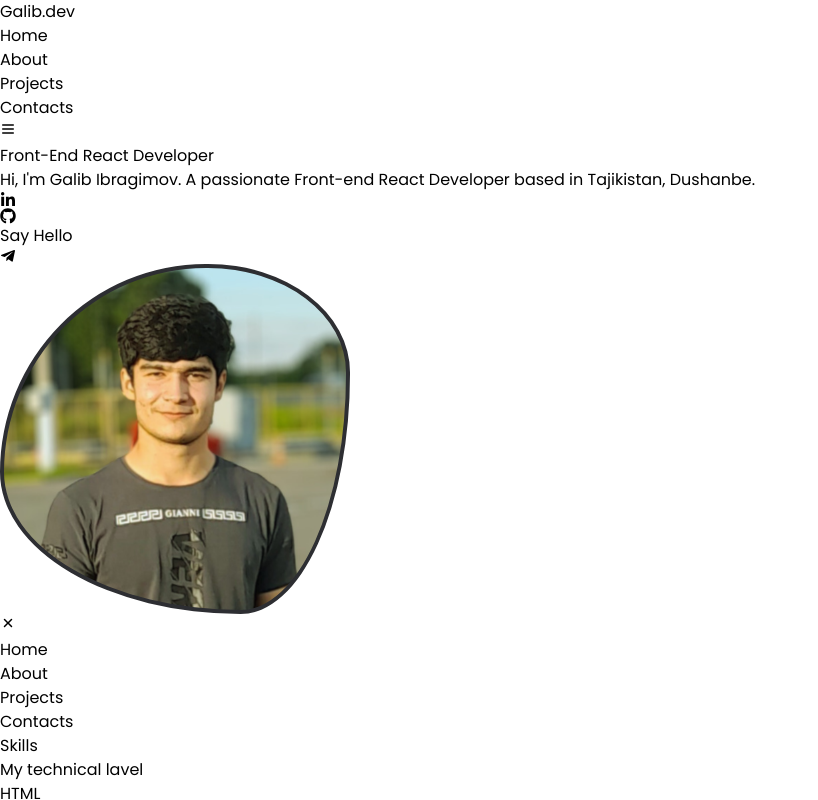
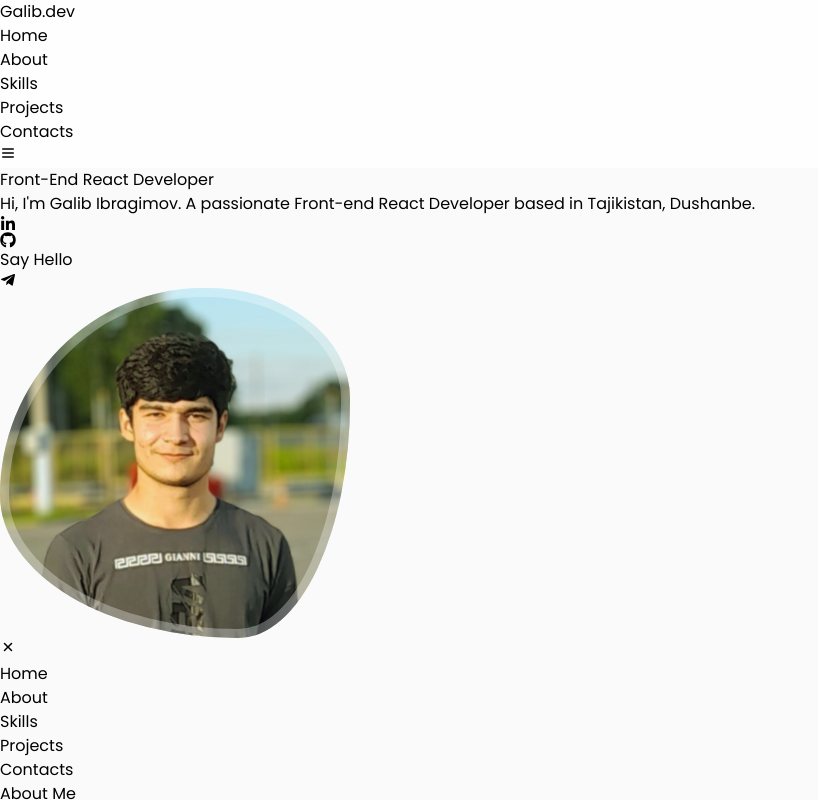
Before and after one commit to galibibr/portfolio, a React (Vite) app: page / in a window 1280 px wide. Both pictures are taken after a click on the button 8 px from the left and 129 px from the top of the page. Shown: the top 800 px of the page, without its empty margins (0-818 px from the left). Built offline with nearby package versions, Linux system fonts and the light colour scheme.

Commit message:
About me

```diff
--- a/src/App.css
+++ b/src/App.css
@@ -1,12 +1,27 @@
+body {
+   background-color: rgb(250, 250, 250);
+}
+
+body::-webkit-scrollbar {
+   width: 8px;
+   background: white;
+}
+
+body::-webkit-scrollbar-thumb {
+   background: #929292;
+   border-radius: 10px;
+}
+
 .im {
    background-image: url('assets/Me.png');
    width: 350px;
    height: 350px;
+   /* filter: grayscale(20%); */
+   box-shadow: inset 0 0 0 9px rgb(255 255 255 / 30%);
    animation: profile__animate 8s ease-in-out infinite;
    background-repeat: no-repeat;
    background-size: cover;
-   border: 4px solid #2d2e32;
-   background-position: 50% 90%;
+   background-position: 50% 50%;
    @media (max-width: 768px) {
       width: 260px;
       height: 260px;
@@ -17,11 +32,9 @@
    0% {
       border-radius: 60% 40% 30% 70%/60% 30% 70% 40%;
    }
-
    50% {
       border-radius: 30% 60% 70% 40%/50% 60% 30% 60%;
    }
-
    100% {
       border-radius: 60% 40% 30% 70%/60% 30% 70% 40%;
    }
@@ -33,3 +46,11 @@
    backdrop-filter: saturate(180%) blur(5px);
    background: hsla(0, 0%, 100%, .8);
 }
+
+/* .pr {
+   transform: translateY(0%);
+   transition:  10s ease-in-out 0s;
+}
+.pr:hover {
+   transform: translateY(-100%);
+} */
--- a/src/App.jsx
+++ b/src/App.jsx
@@ -4,6 +4,11 @@ import { FaGithub, FaLinkedinIn } from "react-icons/fa";
 import { HiOutlineMenu } from "react-icons/hi";
 import { IoClose } from "react-icons/io5";
 import { FaTelegramPlane } from "react-icons/fa";
+import myImg from "./assets/Me.png";
+import { PiMedal } from "react-icons/pi";
+import { MdOutlineWorkOutline } from "react-icons/md";
+import { BiSupport } from "react-icons/bi";
+import { FaSheetPlastic } from "react-icons/fa6";
 
 // text color #2d2e32
 
@@ -16,7 +21,7 @@ const App = () => {
         modal ? "overflow-hidden" : "overflow-auto"
       }`}>
       {/* Nav */}
-      <nav className="shadow-[0px_0px_10px_0.1px] shadow-black/10 flex justify-between fixed top-0 w-full px-[35px] py-[10px] bg-nav">
+      <nav className="shadow-[0px_0px_10px_0.1px] shadow-black/10 flex justify-between fixed top-0 z-30 w-full px-[35px] py-[10px] bg-nav">
         <a href="/" className="text-[22px] font-[700]">
           Galib.dev
         </a>
@@ -33,6 +38,13 @@ const App = () => {
               className="text-[#2d2e32]/80 hover:text-black hover:font-[600] hover:scale-[0.90] duration-200"
               href="#">
               About
+            </a>
+          </li>
+          <li>
+            <a
+              className="text-[#2d2e32]/80 hover:text-black hover:font-[600] hover:scale-[0.90] duration-200"
+              href="#">
+              Skills
             </a>
           </li>
           <li>
@@ -58,9 +70,9 @@ const App = () => {
         </button>
       </nav>
       {/* Header */}
-      <header className="">
+      <header>
         {/* info */}
-        <div className="md:max-w-[1000px] max-w-[550px] mt-[100px] mx-auto px-[25px] gap-[40px] md:gap-0 md:py-[80px] flex flex-col-reverse md:grid md:grid-cols-2">
+        <div className="md:max-w-[1000px] max-w-[550px] mt-[100px] mx-auto px-[25px] gap-[40px] md:gap-0 py-[80px] flex flex-col-reverse md:grid md:grid-cols-2">
           <div className="flex flex-col justify-center text-center md:text-start items-center md:items-start gap-[22px]">
             <p className="md:text-[56px] text-[38px] font-[700] leading-[44px] md:leading-[70px]">
               Front-End React Developer
@@ -86,9 +98,9 @@ const App = () => {
               <a
                 href="https://t.me/galibibr"
                 target="_blank"
-                className="bg-[#2d2e32] text-white flex items-center px-[16px] py-[10px] gap-[7px] rounded-[15px] text-[14px] hover:bg-black hover:scale-[0.95] duration-200">
+                className="bg-[#2d2e32] text-white flex items-center px-[22px] py-[14px] md:px-[26px] md:py-[17px] gap-[7px] rounded-[15px] text-[14px] hover:bg-black hover:scale-[0.95] duration-200">
                 <p className="font-[600]">Say Hello</p>
-                <FaTelegramPlane />
+                <FaTelegramPlane className="text-[20px]"/>
               </a>
             </div>
           </div>
@@ -116,6 +128,9 @@ const App = () => {
               <a href="#">About</a>
             </li>
             <li>
+              <a href="#">Skills</a>
+            </li>
+            <li>
               <a href="#">Projects</a>
             </li>
             <li>
@@ -124,9 +139,57 @@ const App = () => {
           </ul>
         </div>
       )}
+      {/* About me */}
+      <section className="max-w-[1000px] mx-auto px-[25px] border mb-[50px]">
+        <p className="text-center md:text-[38px] text-[30px] font-[600]">About Me</p>
+        <p className="text-center">My introduction</p>
+        <div className="grid md:gap-0 gap-[40px] md:grid-cols-2 py-[40px] md:py-[60px]">
+          <div className="md:pr-[60px] flex justify-center md:justify-start">
+            <img
+              className="md:w-[350px] md:h-[350px] w-[260px] h-[260px] object-cover rounded-[20px]"
+              src={myImg}
+              alt="Galib"
+            />
+          </div>
+          <div className="flex flex-col justify-between gap-[25px] md:gap-0 text-center md:text-start">
+            <div className="grid grid-cols-3 gap-[10px]">
+              <div className="border rounded-[8px] p-[20px] flex bg-white flex-col items-center">
+                <PiMedal className="text-[24px]" />
+                <p className="font-[600] text-[18px] mt-[4px]">Experience</p>
+                <p className="text-[14px] text-center">3 + Years</p>
+              </div>
+              <div className="border rounded-[8px] p-[20px] flex bg-white flex-col items-center">
+                <MdOutlineWorkOutline className="text-[24px]" />
+                <p className="font-[600] text-[18px] mt-[4px]">Experience</p>
+                <p className="text-[14px] text-center">14 + Projects</p>
+              </div>
+              <div className="border rounded-[8px] p-[20px] flex bg-white flex-col items-center">
+                <BiSupport className="text-[24px]" />
+                <p className="font-[600] text-[18px] mt-[4px]">Experience</p>
+                <p className="text-[14px] text-center">Online 24/7</p>
+              </div>
+            </div>
+            <p>
+              Front-end developer, I create web pages with UI / UX user
+              interface, I have years of experience and many clients are happy
+              with the projects carried out. I have years of experience and many
+              clients are happy with the projects carried out.
+            </p>
+            <div className="flex justify-center md:justify-start">
+              <a
+                href="#"
+                className="bg-[#2d2e32] text-white flex items-center px-[22px] py-[14px] md:px-[26px] md:py-[17px] gap-[7px] rounded-[15px] text-[14px] hover:bg-black hover:scale-[0.95] duration-200">
+                <p className="font-[600]">Download CV</p>
+                <FaSheetPlastic className="text-[20px]"/>
+              </a>
+            </div>
+          </div>
+        </div>
+      </section>
+
       {/* Skills */}
-      <section className="pb-[50px] px-[35px] max-w-[550px] mx-auto mt-[100px]">
-        <h2 className="text-center text-[28px] font-[600]">Skills</h2>
+      {/* <section className="pb-[50px] px-[35px] max-w-[550px] mx-auto mt-[100px]">
+        <h2 className="text-center text-[38px] font-[600]">Skills</h2>
         <p className="text-center">My technical lavel</p>
         <div className="mt-[20px] border rounded-[20px] bg-white p-[20px] md:p-[30px]">
           <div className="grid grid-cols-3 gap-[10px] items-center">
@@ -234,7 +297,7 @@ const App = () => {
             </div>
           </div>
         </div>
-      </section>
+      </section> */}
     </div>
   );
 };
```
